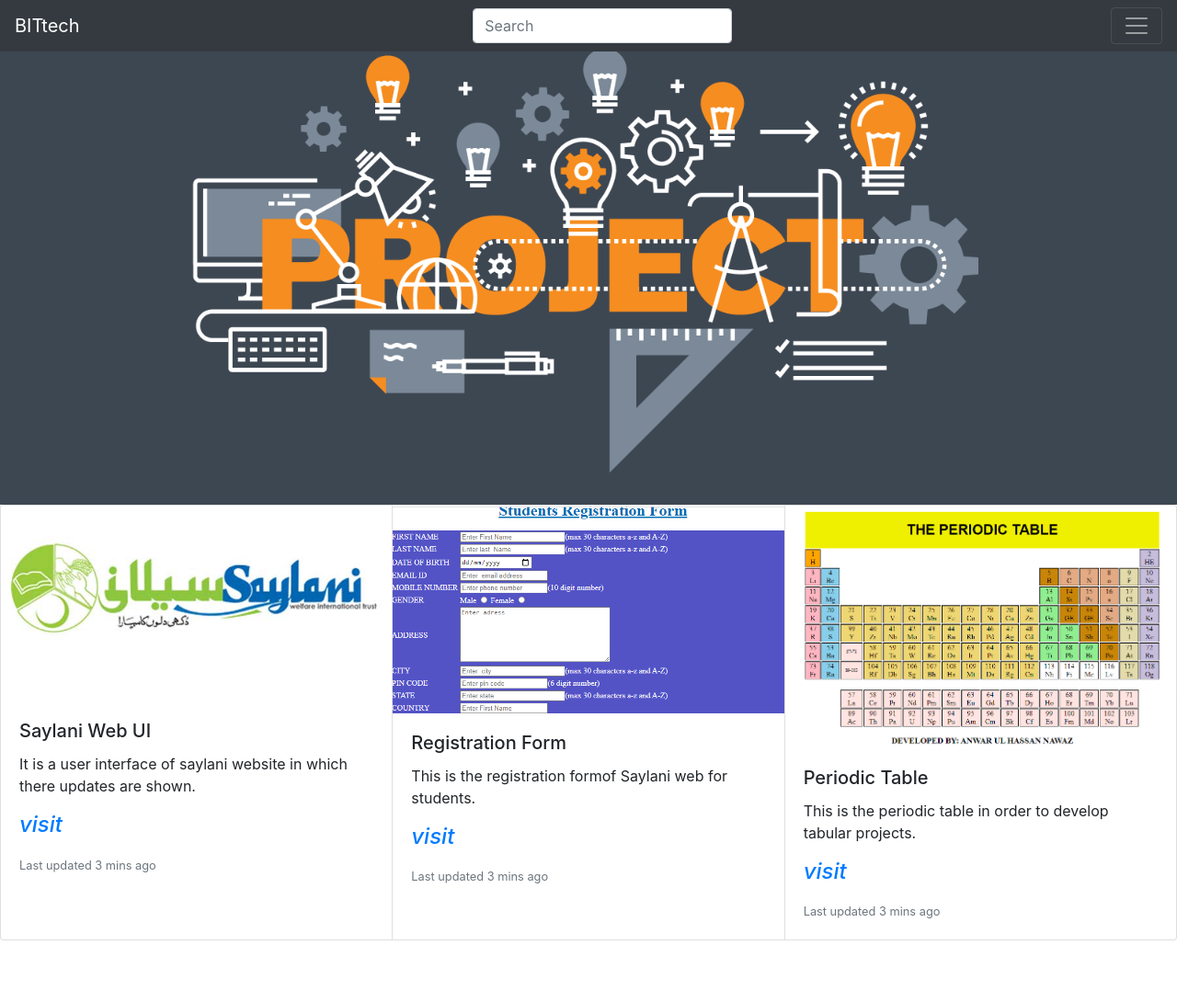
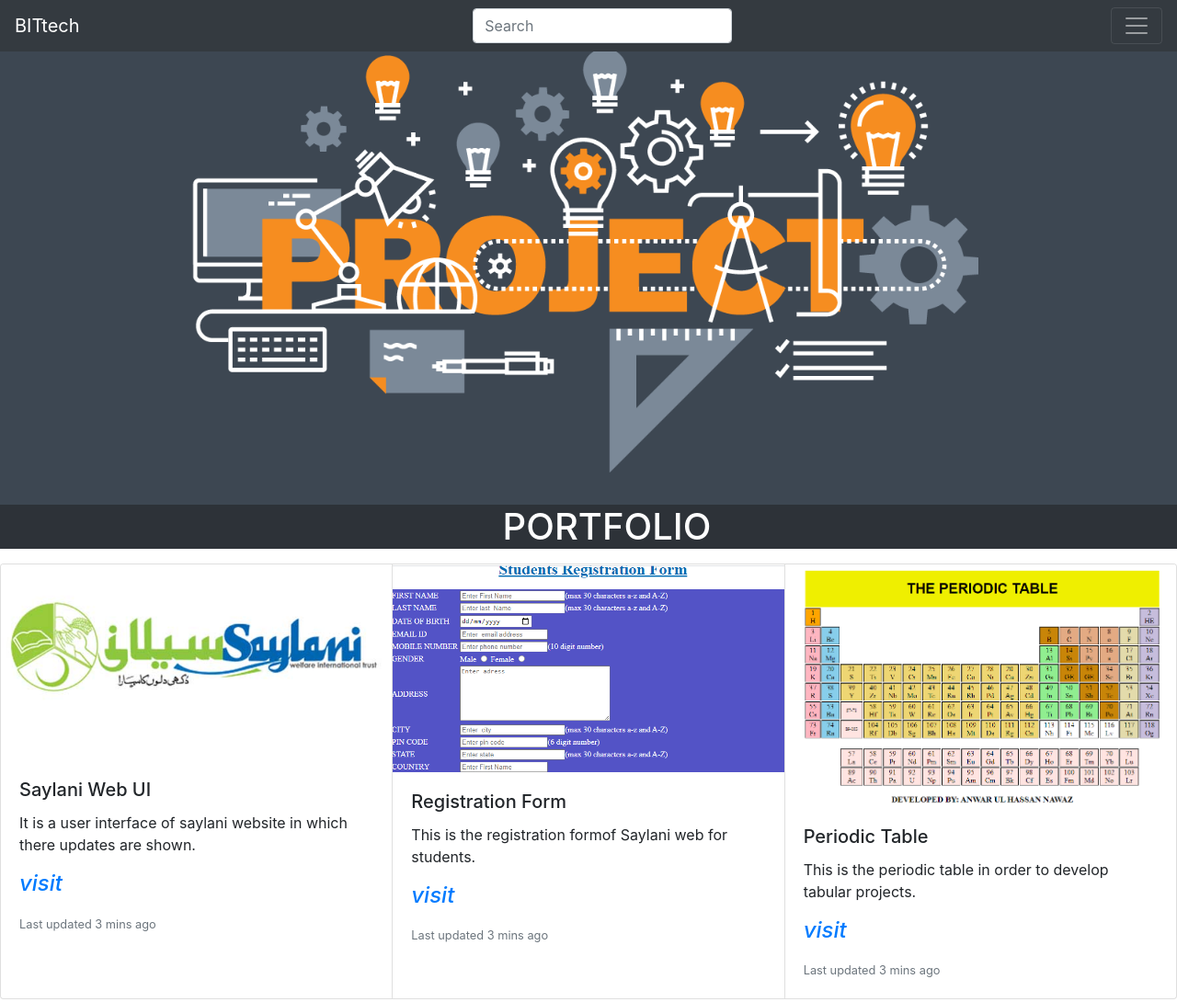
Before and after one commit to Anwar007-DEV/BITtech, a plain HTML site: page portfolio.html in a window 1280 px wide. Shown: the top 1090 px of the page at 92% size. Drawn offline with nearby package versions, Linux system fonts and the light colour scheme; files that its build step writes are made by us from their sources.

Commit message:
Update portfolio.html

```diff
--- a/portfolio.html
+++ b/portfolio.html
@@ -50,9 +50,14 @@
 
 <img src="images/project-planning-header@2x.png" class="img-fluid" alt="Responsive image">
 
+<div style="background-color:#2D3238 ;">
+       <ul>
+        <h1 align="center"  style="color: white;">PORTFOLIO</h1>
+       </ul>
+     </div>
 
 
-    <br>
+
 
 
     <div class="card-group">
```
